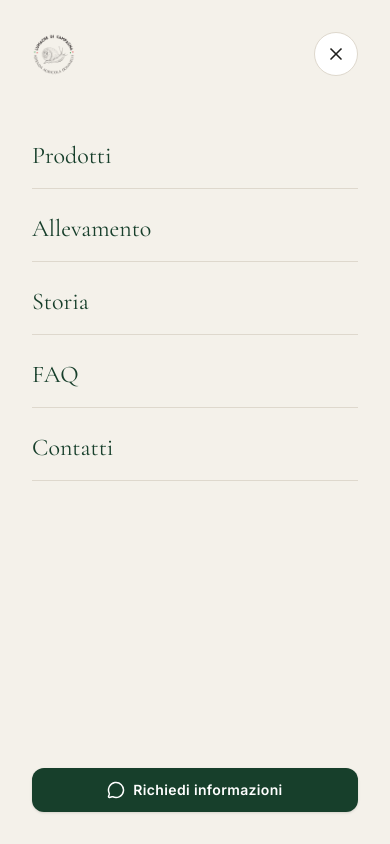
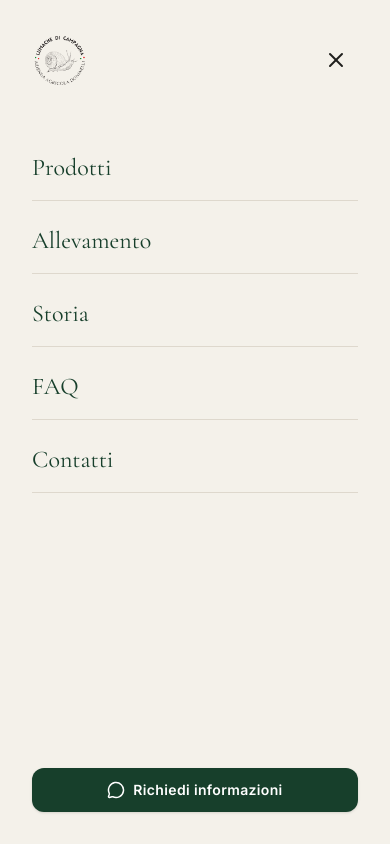
Before and after one commit to nextlevelmedia-dev/lumache-di-campagna, a Next.js app: page / in a window 390 px wide. Both pictures are taken after a click on the button "Apri il menu". Shown: the top 844 px of the page. Built offline with nearby package versions, Linux system fonts and the light colour scheme.

Commit message:
style(header): logo drawer stessa dimensione del logo header mobile

```diff
--- a/components/layout/Header.tsx
+++ b/components/layout/Header.tsx
@@ -29,12 +29,12 @@ export function Header() {
             alt="Lumache di Campagna"
             width={88}
             height={88}
-            className="h-20 w-20 object-contain"
+            className="h-14 w-14 object-contain md:h-20 md:w-20"
             priority
           />
         </Link>
 
-        <nav className="hidden items-center gap-10 text-xs font-bold uppercase tracking-[0.22em] text-[var(--foreground)] md:flex">
+        <nav className="hidden items-center gap-10 font-serif text-lg text-[var(--foreground)] md:flex">
           {navItems.map((item) => (
             <Link
               key={item.href}
@@ -64,9 +64,9 @@ export function Header() {
   type="button"
   onClick={() => setIsOpen(true)}
   aria-label="Apri il menu"
-          className="flex h-11 w-11 items-center justify-center rounded-full border border-[var(--border)] bg-white/70 text-[var(--green)] transition hover:bg-white md:hidden"
+  className="flex h-11 w-11 items-center justify-center text-[var(--green)] md:hidden"
 >
-          <Menu size={20} />
+  <Menu size={24} />
 </button>
       </Container>
 
@@ -84,18 +84,18 @@ export function Header() {
               <Image
   src="/logo/logo-lumache-di-campagna.webp"
   alt="Lumache di Campagna"
-  width={44}
-  height={44}
-  className="h-11 w-11 object-contain"
+  width={56}
+  height={56}
+  className="h-14 w-14 object-contain"
 />
 
               <button
   type="button"
   onClick={() => setIsOpen(false)}
   aria-label="Chiudi il menu"
-                className="flex h-11 w-11 items-center justify-center rounded-full border border-[var(--border)] bg-white text-[var(--foreground)] transition hover:border-[var(--green)]"
+  className="flex h-11 w-11 items-center justify-center text-[var(--foreground)]"
 >
-                <X size={20} />
+  <X size={24} />
 </button>
             </div>
 
```
Lines whose indentation alone changed are shown as unchanged.
